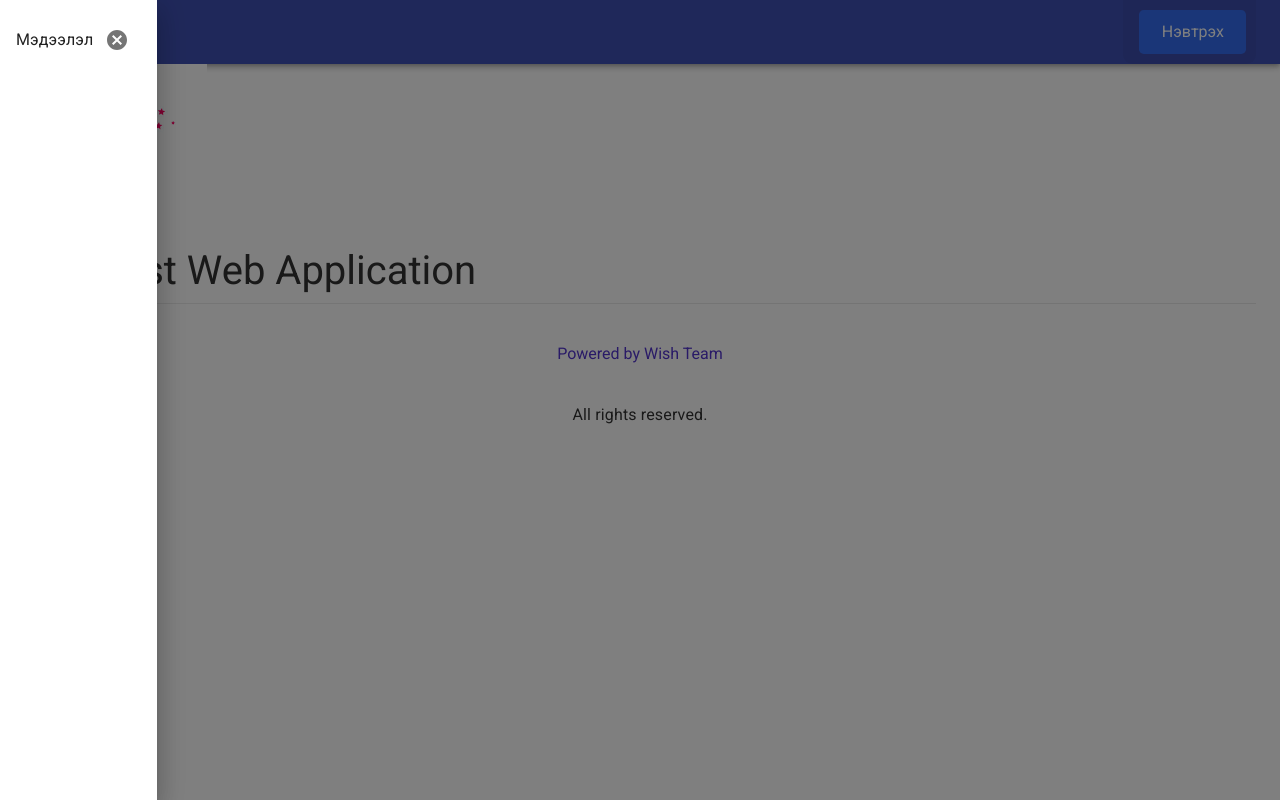
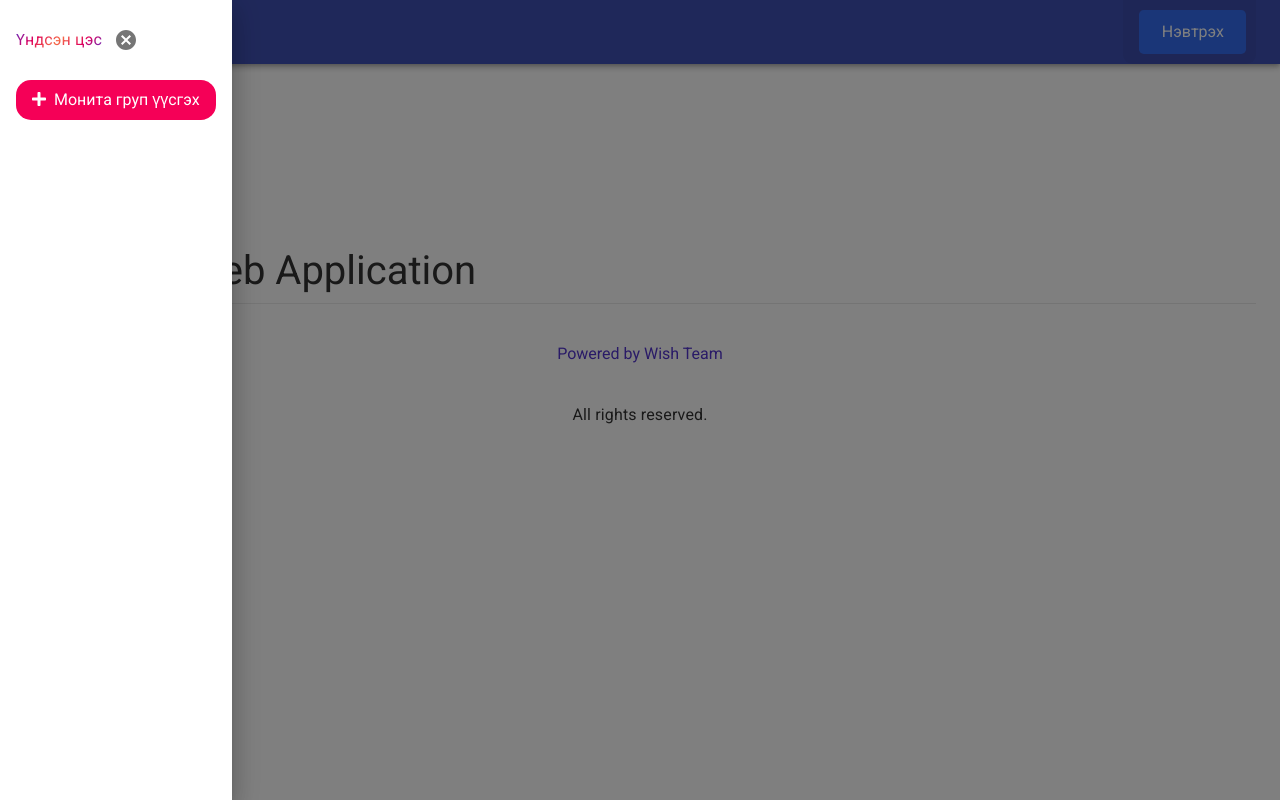
Before and after one commit to odbayar94/monita-next, a Next.js app: page /login in a window 1280 px wide. Both pictures are taken after a click on the button 36 px from the left and 32 px from the top of the page. Built offline with nearby package versions, Linux system fonts and the light colour scheme; no server answers.

Commit message:
edit some

```diff
--- a/components/Layout.tsx
+++ b/components/Layout.tsx
@@ -3,6 +3,16 @@ import Head from "next/head";
 import NextLink from "next/link";
 import Header from "components/Header";
 import { signIn, signOut, useSession } from "next-auth/client";
+
+import {
+  faHome,
+  faGift,
+  faTimes,
+  faBars,
+  faPlus,
+} from "@fortawesome/free-solid-svg-icons";
+
+import { FontAwesomeIcon } from "@fortawesome/react-fontawesome";
 
 import {
   AppBar,
@@ -13,6 +23,7 @@ import {
   IconButton,
   Drawer,
   List,
+  ListItemText,
   ListItem,
 } from "@material-ui/core";
 import MenuIcon from "@material-ui/icons/Menu";
@@ -53,18 +64,32 @@ export default function Layout({ title, description, children }) {
             onClose={sidebarCloseHandler}
           >
             <List>
-              <ListItem>
-                <Box
-                  display="flex"
-                  alignItems="center"
-                  justifyContent="space-between"
-                >
-                  <Typography>Мэдээлэл</Typography>
+              <ListItem className="layout__header-section">
+                <div>
+                  <Typography className="title">Үндсэн цэс</Typography>
+                </div>
+                <div>
                   <IconButton aria-label="close" onClick={sidebarCloseHandler}>
                     <CancelIcon />
                   </IconButton>
-                </Box>
+                </div>
               </ListItem>
+              <NextLink href={`/create-monita`} passHref>
+                <ListItem button component="a" onClick={sidebarCloseHandler}>
+                  <button className="layout__button">
+                    <FontAwesomeIcon
+                      icon={faPlus}
+                      color="white"
+                      style={{
+                        fontSize: "1em",
+                        alignSelf: "center",
+                        marginRight: "8px",
+                      }}
+                    />
+                    Монита груп үүсгэх
+                  </button>
+                </ListItem>
+              </NextLink>
             </List>
           </Drawer>
           <div>
--- a/sass/base/_base.scss
+++ b/sass/base/_base.scss
@@ -12,33 +12,3 @@
     color: $txt_color;
   }
 }
-
-.layout {
-  &__footer {
-    margin-top: 10;
-    text-align: center;
-  }
-  &__header {
-    display: flex;
-    flex-direction: row;
-    justify-content: space-between;
-    align-items: center;
-  }
-
-  &__menu-button {
-    padding: 0;
-  }
-
-  &__navbar {
-    background-color: $header_color;
-  }
-
-  &__navbar-button {
-    color: $txt_color;
-    text-transform: initial;
-  }
-
-  &__toolbar {
-    justify-content: space-between;
-  }
-}
--- a/sass/base/_global.scss
+++ b/sass/base/_global.scss
@@ -17,6 +17,6 @@ img {
 }
 
 a {
-  color: #fffff;
+  color: $txt_color;
   text-decoration: none;
 }
--- a/sass/base/_typography.scss
+++ b/sass/base/_typography.scss
@@ -46,7 +46,9 @@ body {
 }
 
 .title {
-  font-size: 28px;
+  font-size: 72px;
+  text-align: center;
+  margin: 0 auto;
   background: linear-gradient(
     135deg,
     #5335cf 0%,
@@ -55,9 +57,8 @@ body {
     #de005e 75%,
     #5335cf 100%
   );
-  -webkit-background-clip: text;
+  background-clip: text;
   -webkit-text-fill-color: transparent;
-  margin-bottom: 20px;
 }
 
 .title a:hover,
--- /dev/null
+++ b/sass/components/_layout.scss
@@ -0,0 +1,44 @@
+.layout {
+  &__footer {
+    margin-top: 10;
+    text-align: center;
+  }
+  &__header {
+    display: flex;
+    flex-direction: row;
+    justify-content: space-between;
+    align-items: center;
+  }
+
+  &__menu-button {
+    padding: 0;
+  }
+
+  &__navbar {
+    background-color: $header_color;
+  }
+
+  &__navbar-button {
+    color: $txt_color;
+    text-transform: initial;
+  }
+
+  &__toolbar {
+    justify-content: space-between;
+  }
+
+  &__button {
+    padding: 0.4rem 1rem;
+    border: none;
+    width: 100%;
+    border-radius: 15px;
+    background-color: $btn_color;
+    color: $txt_color;
+  }
+  &__header-section {
+    display: flex;
+    flex-direction: row;
+    align-items: center;
+    justify-content: space-between;
+  }
+}
--- a/sass/main.scss
+++ b/sass/main.scss
@@ -5,3 +5,4 @@
 @import "./base/typography";
 @import "./pages/createMonitaPage";
 @import "./pages/profile";
+@import "./components/layout";
--- a/sass/pages/_createMonitaPage.scss
+++ b/sass/pages/_createMonitaPage.scss
@@ -140,22 +140,6 @@
   }
 }
 
-.title {
-  font-size: 72px;
-  text-align: center;
-  margin: 0 auto;
-  background: linear-gradient(
-    135deg,
-    #5335cf 0%,
-    #de005e 25%,
-    #f66e48 50%,
-    #de005e 75%,
-    #5335cf 100%
-  );
-  -webkit-background-clip: text;
-  -webkit-text-fill-color: transparent;
-}
-
 .add_user_btn {
   border: none;
   margin: 1rem 1rem 1rem 1rem;
```
